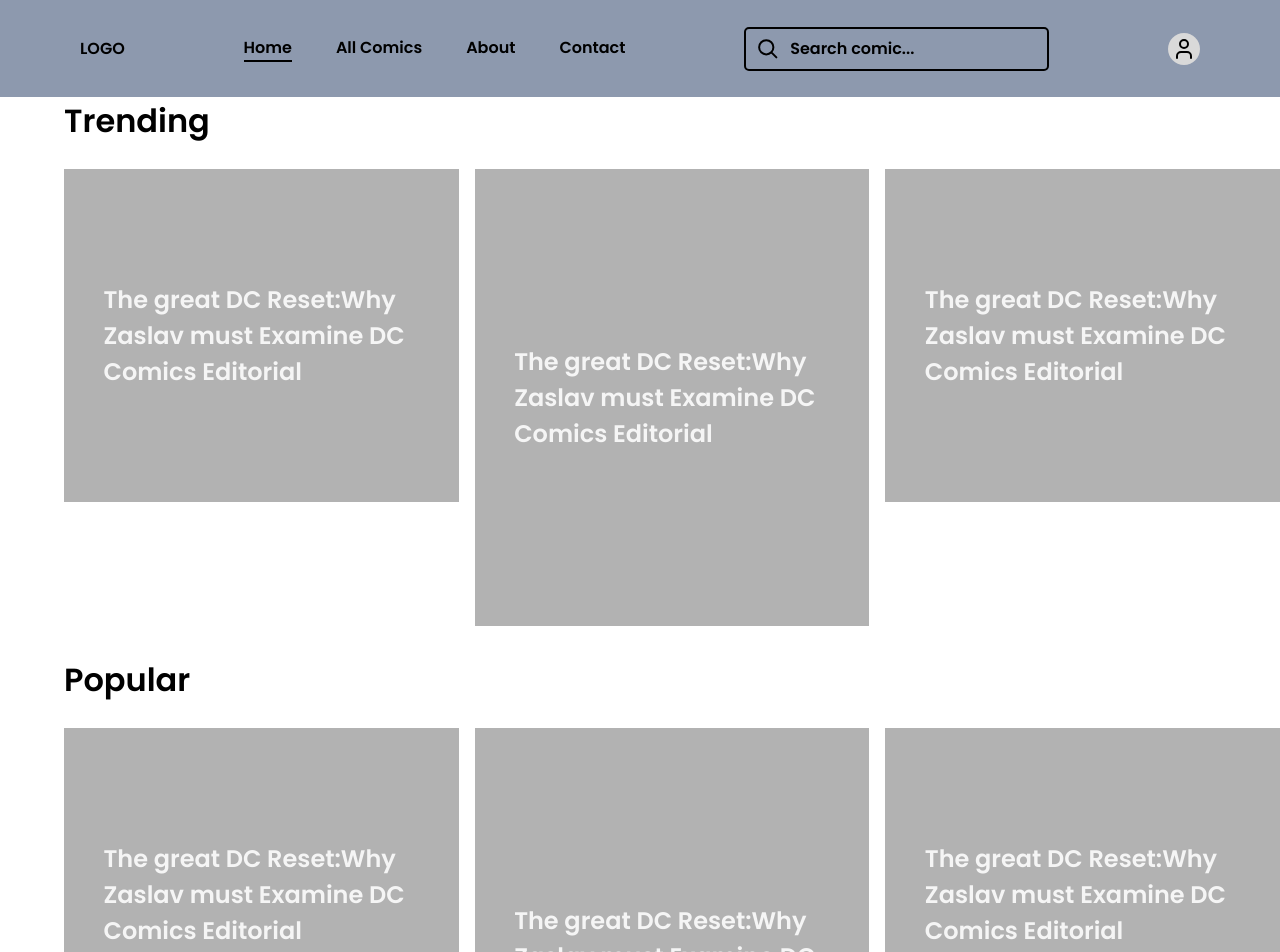
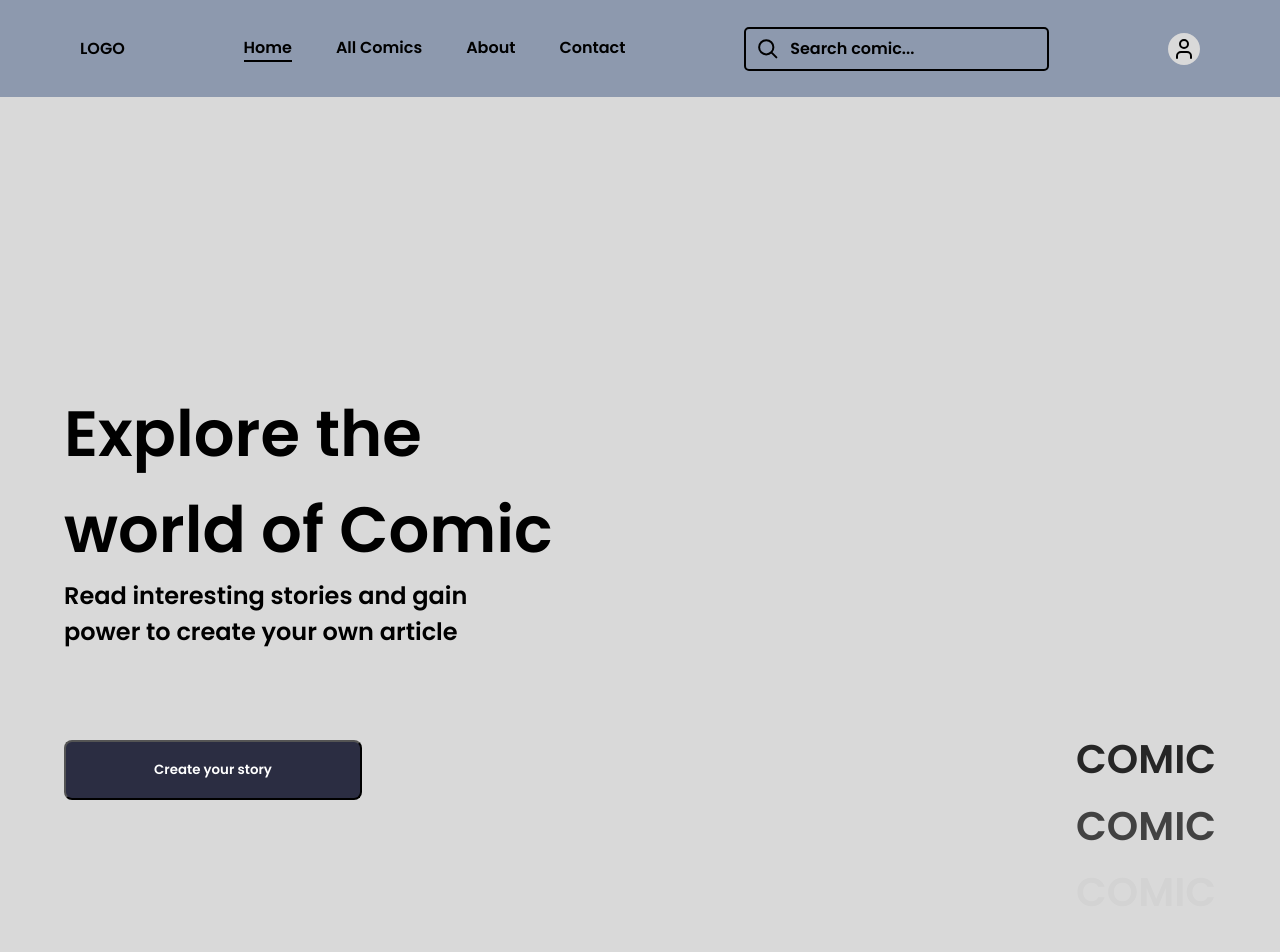
Before and after one commit to Worldwide-Talented-Fellows/comicverse, a Next.js app: page / in a window 1280 px wide. Shown: the top 952 px of the page. Built offline with nearby package versions, Linux system fonts and the light colour scheme; no server answers.

Commit message:
landing page

```diff
--- a/components/Button.js
+++ b/components/Button.js
@@ -1,18 +1,20 @@
 import styles from '../styles/button.module.css';
 
-const Button = ({ btntype, placeholderText, disable }) => {
+const Button = ({ btntype, children, className, disable }) => {
     // How to use
     // Btntype: Primary, Secondary, Tertiary
     // placeholder text: Text you want button to display.
     // disable: If false or falsey values are passed into disable it will be false and vice versa for true.
 
     return (
-        <button type="button"
+        <button
+            type="button"
             className={`${styles.Button}
             ${styles[`${btntype}`]}
-            ${disable ? styles.Disabled : ""}`
-            }>
-            {placeholderText}
+            ${className ? className : ''}
+            ${disable ? styles.Disabled : ''}`}
+        >
+            {children}
         </button>
     );
 };
--- a/pages/index.js
+++ b/pages/index.js
@@ -1,7 +1,8 @@
 import { useSession, signOut, signIn } from 'next-auth/react';
 import { useEffect, useState } from 'react';
 import styles from '../styles/home.module.css';
-import  Button  from '../components/Button'
+import  Button  from '../components/Button';
+import Landing from './Landing';
 export default function Home() {
     const { data: session, status } = useSession();
     // console.log(session);
@@ -15,6 +16,7 @@
                     <button onClick={signOut}>Sign Out</button>
                 )}
             </div> */}
+            <Landing />
             <div className={styles.heroContainer1}>
                 <h1>Trending</h1>
                 <div className={styles.heroContentContainer}>
--- a/pages/landing.js
+++ b/pages/landing.js
@@ -1,20 +1,27 @@
+import styles from '../styles/landing.module.css';
+import Button from '../components/Button';
+
 function Landing() {
     return (
-        <div className="mainBackground">
-            <div className="container">
+        <div className={styles.mainBackground}>
+            <div className={styles.container}>
                 <main>
-                    <div className="h1">Explore the world of Comic</div>
-                    <div className="h5">
+                    <div className={styles.title}>
+                        Explore the world of Comic
+                    </div>
+                    <div className={styles.subtitle}>
                         Read interesting stories and gain power to create your
                         own article
                     </div>
                 </main>
-                <section>
-                    <button>Create your story</button>
-                    <li className="li">
-                        <ul className="comic">COMIC</ul>
-                        <ul className="comic else">COMIC</ul>
-                        <ul className="comic else2">COMIC</ul>
+                <section className={styles.section}>
+                    <Button className={styles.introButton}>
+                        Create your story
+                    </Button>
+                    <li className={styles.listingItems}>
+                        <ul className={styles.comic}>COMIC</ul>
+                        <ul className={styles.comic}>COMIC</ul>
+                        <ul className={styles.comic}>COMIC</ul>
                     </li>
                 </section>
             </div>
--- /dev/null
+++ b/styles/landing.module.css
@@ -0,0 +1,79 @@
+.mainBackground {
+    width: 100%;
+    min-height: 1027px;
+    background-color: #D9D9D9;
+}
+.container {
+    width: 90%;
+    margin: 0 auto;
+}
+
+.title {
+    padding-top: 289px;
+    font-weight: 700;
+    font-size: 64px;
+    max-width: 553px;
+    min-height: 192px;
+    line-height: 96px;
+    /* you'll need to figure this one out */
+    font-family: 'Poppins';
+    color: #000000;
+}
+.subtitle {
+    font-weight: 500;
+    font-size: 24px;
+    line-height: 36px;
+    max-width: 480px;
+    min-height: 72px;
+    padding-bottom: 90px;
+}
+
+.section {
+    display: flex;
+    justify-content: space-between;
+    width: 100%;
+}
+
+.introButton {
+    width: 298px;
+    height: 60px;
+    border-radius: 8px;
+    color: white;
+    background-color: #2B2D42;
+}
+
+.listingItems {
+    display: grid;
+    list-style-type: none;
+    font-size: 40px;
+    margin-top: -75px;
+}
+
+.comic {
+    animation: comic 3s infinite linear;
+    grid-column: 1;
+    grid-row: 1;
+}
+.comic:nth-child(2) {
+    animation-delay: 1s;
+    opacity: 0;
+}
+.comic:nth-child(3) {
+    animation-delay: 2s;
+    opacity: 0;
+}
+
+@keyframes comic {
+    0% {
+        margin-top: 0px;
+        opacity: 0.5;
+    }
+    50% {
+        margin-top: 100px;
+        opacity: 1;
+    }
+    100% {
+        margin-top: 200px;
+        opacity: 0;
+    }
+}
```
Also changed, not shown: 1 other file (tests, documents, lock files or other folders).
